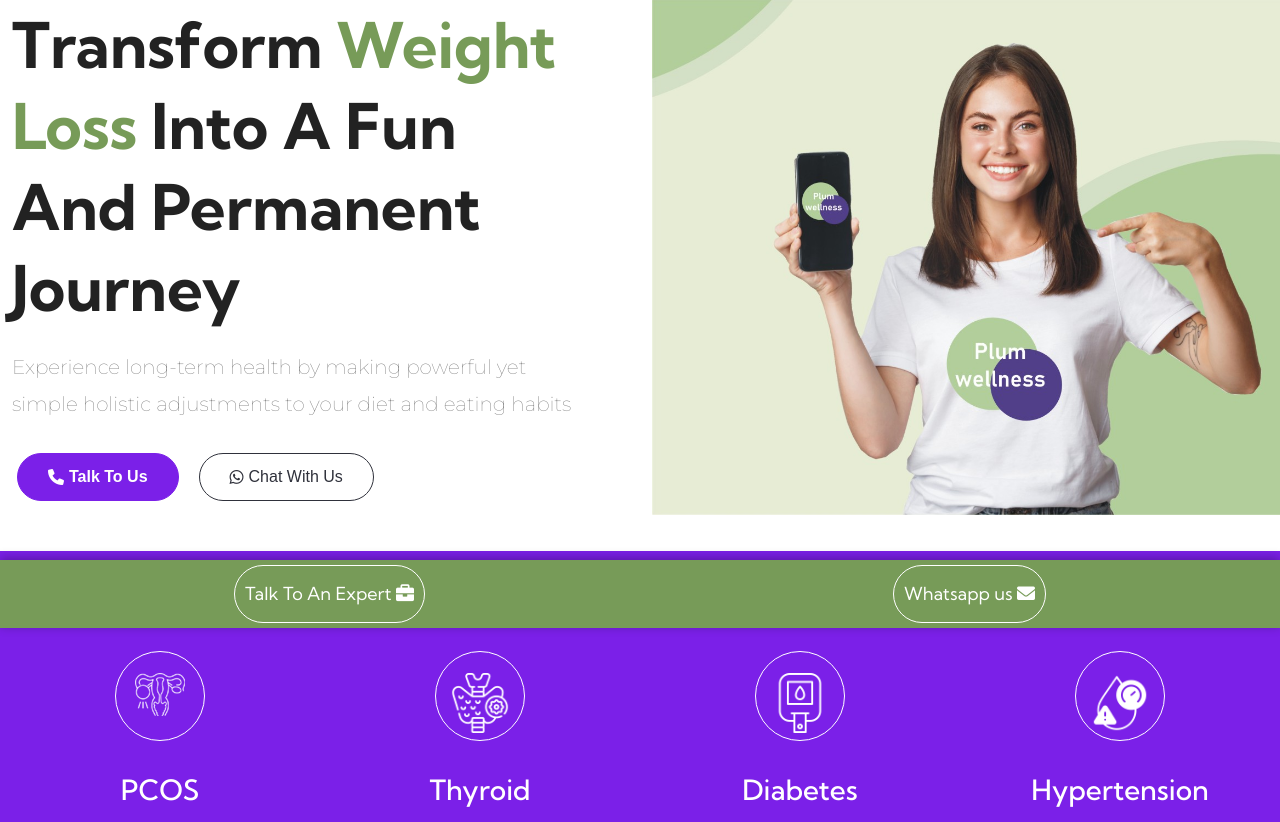
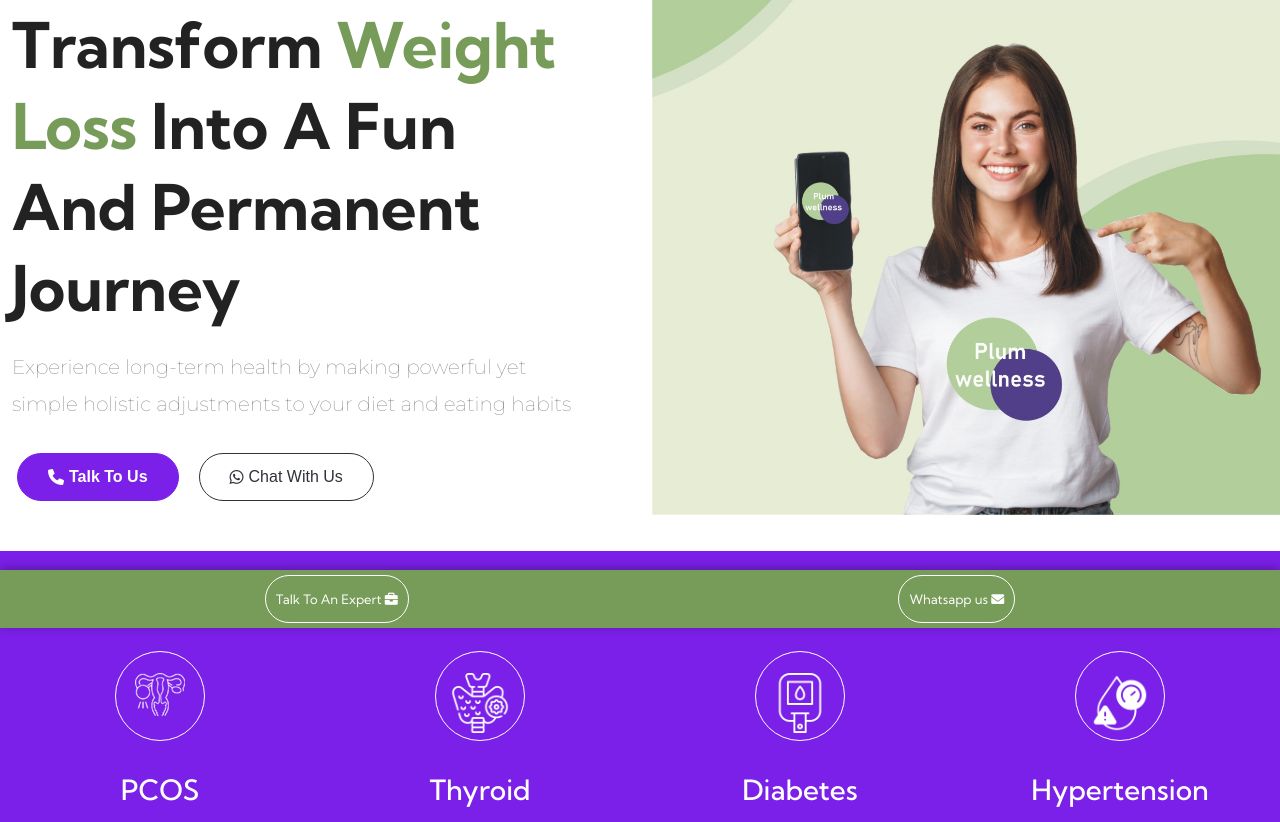
Before and after one commit to bhupindersinghsaggu/plumwellness.in, a PHP site: page / in a window 1280 px wide. Shown: the part 172-994 px from the top of the page. Run offline with PHP 8.4, Linux system fonts and the light colour scheme; some web fonts are replaced.

Commit message:
Update custom.css

```diff
--- a/css/custom.css
+++ b/css/custom.css
@@ -319,7 +319,7 @@ header#pq-header .pq-top-header {
     background-color: #779b58;
     display: flex;
     justify-content: space-around;
-    padding: 5px 0;
+    padding: 5px 20px 5px 20px;
     box-shadow: 0 -2px 10px rgba(0, 0, 0, 0.3);
     z-index: 1;
 
@@ -329,14 +329,14 @@ header#pq-header .pq-top-header {
 .fixed-icon-section .icon {
     color: white;
     text-decoration: none;
-    font-size: 18px;
+    font-size: 13px;
     padding: 10px;
     border: 1px solid #fff;
     border-radius: 67px;
 }
 
 .fixed-icon-section .icon:hover {
-    color: #f39c12;
+    color: #000;
 }
 
 body {
```
